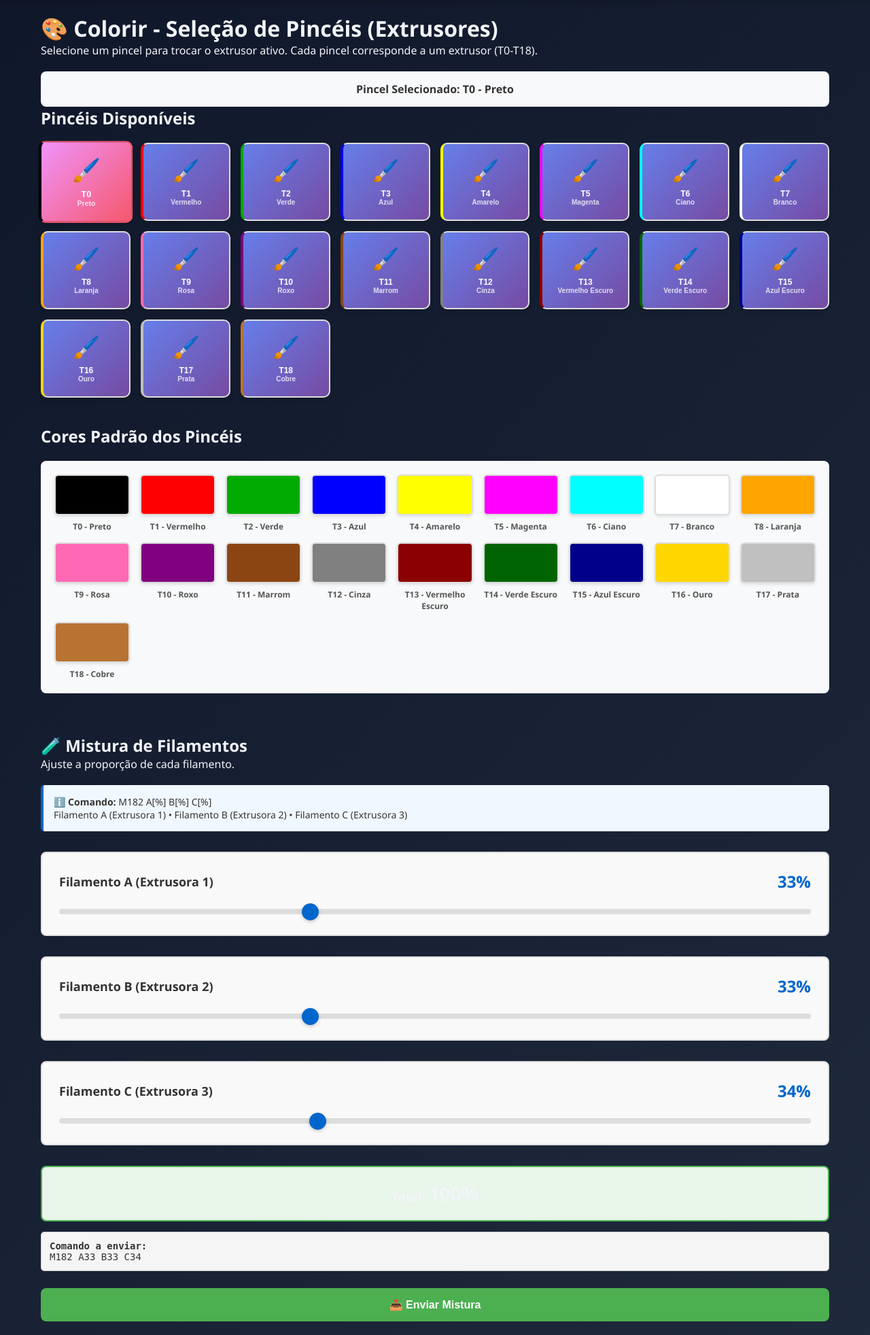
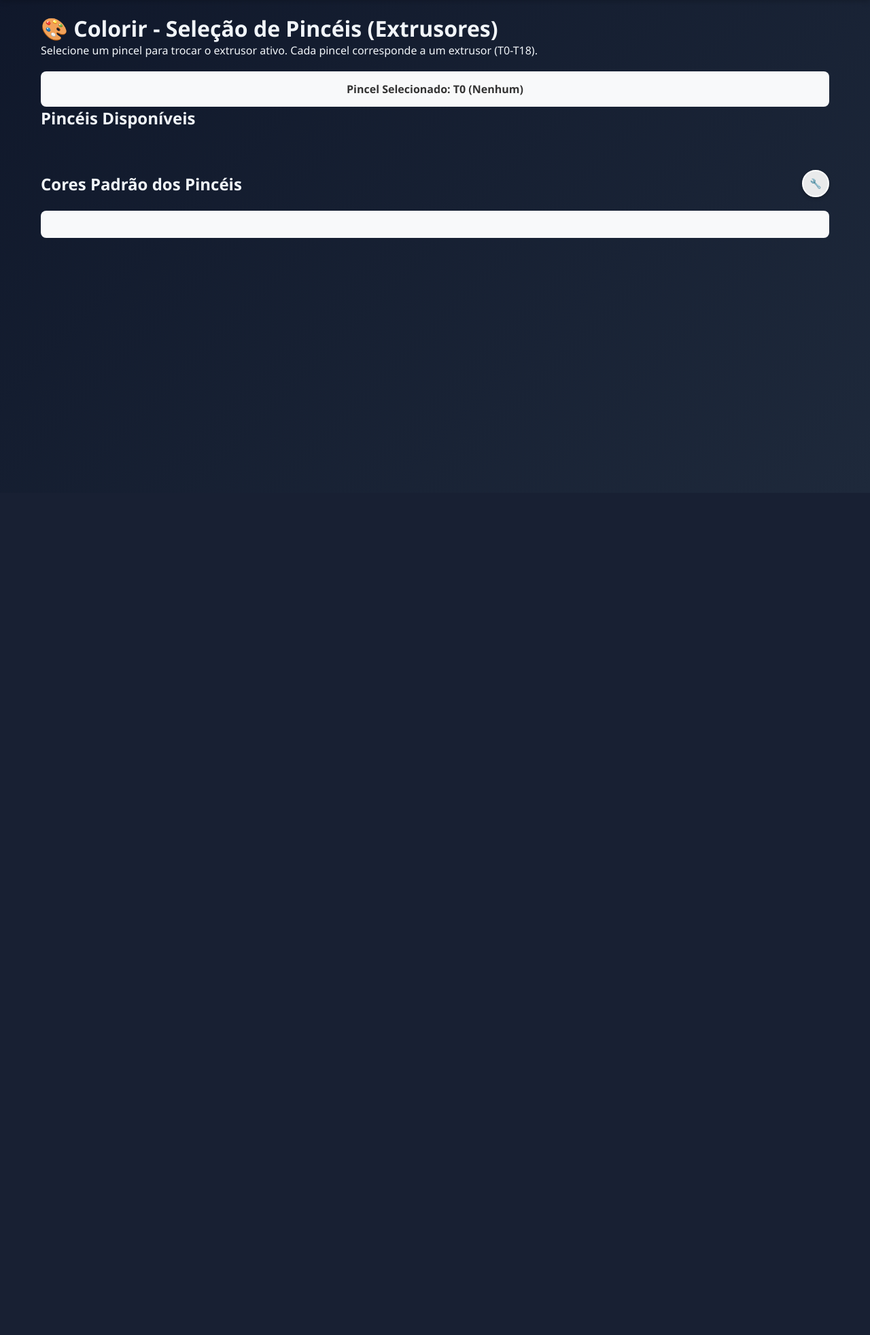
Before and after one commit to tonymichaelb/Chromasistem, a Flask app: page /colorir in a window 1280 px wide. Shown: the part 75-2039 px from the top of the page at 68% size. After the commit the page ends 425 px from the top, so only its background shows below. Run offline with Flask 3, Linux system fonts and the light colour scheme; the visitor is signed in with stand-in values (Sample User, id 1); some libraries are stand-ins or nearby versions.

Commit message:
🔧 Catraca em cada cor padrão + remove seção de mistura duplicada

```diff
--- a/templates/colorir.html
+++ b/templates/colorir.html
@@ -34,6 +34,7 @@
             cursor: pointer;
             transition: all 0.3s ease;
             box-shadow: 0 4px 6px rgba(0, 0, 0, 0.1);
+            position: relative;
         }
 
         .paintbrush-btn:hover {
@@ -56,6 +57,35 @@
             font-size: 12px;
             text-align: center;
             word-break: break-word;
+        }
+
+        /* Bolinha de mistura */
+        .mixture-btn {
+            position: absolute;
+            top: 8px;
+            right: 8px;
+            width: 24px;
+            height: 24px;
+            border-radius: 50%;
+            background: rgba(255, 255, 255, 0.9);
+            border: 2px solid white;
+            cursor: pointer;
+            display: flex;
+            align-items: center;
+            justify-content: center;
+            font-size: 14px;
+            transition: all 0.2s;
+            box-shadow: 0 2px 5px rgba(0, 0, 0, 0.3);
+        }
+
+        .mixture-btn:hover {
+            background: white;
+            transform: scale(1.15);
+            box-shadow: 0 3px 8px rgba(0, 0, 0, 0.4);
+        }
+
+        .mixture-btn:active {
+            transform: scale(0.95);
         }
 
         .status-message {
@@ -114,6 +144,7 @@
             flex-direction: column;
             align-items: center;
             gap: 8px;
+            position: relative;
         }
 
         .color-box {
@@ -342,62 +402,12 @@
 
         <div class="status-message" id="statusMessage"></div>
 
-        <h2 style="margin-top: 40px;">Cores Padrão dos Pincéis</h2>
+        <h2 style="margin-top: 40px; display: flex; justify-content: space-between; align-items: center;">
+            <span>Cores Padrão dos Pincéis</span>
+            <button class="mixture-btn" id="globalMixtureBtn" title="Configurar mistura" style="position: static; width: 40px; height: 40px; margin: 0;">🔧</button>
+        </h2>
         <div class="color-samples" id="colorSamples"></div>
 
-        <!-- SEÇÃO DE MISTURA -->
-        <h2 style="margin-top: 60px;">🧪 Mistura de Filamentos</h2>
-        <p>Ajuste a proporção de cada filamento.</p>
-
-        <div style="background: #f0f8ff; border-left: 4px solid #0066cc; padding: 15px; border-radius: 5px; margin: 20px 0; font-size: 14px; color: #333;">
-            <strong>ℹ️ Comando:</strong> M182 A[%] B[%] C[%]<br>
-            Filamento A (Extrusora 1) • Filamento B (Extrusora 2) • Filamento C (Extrusora 3)
-        </div>
-
-        <div id="filamentControls" style="display: grid; grid-template-columns: 1fr; gap: 30px; margin-top: 30px;">
-            <!-- Filamento A -->
-            <div style="background: #f9f9f9; padding: 25px; border-radius: 8px; border: 2px solid #e0e0e0;">
-                <div style="display: flex; justify-content: space-between; align-items: center; margin-bottom: 15px;">
-                    <span style="font-size: 18px; font-weight: bold; color: #333;">Filamento A (Extrusora 1)</span>
-                    <span style="font-size: 24px; font-weight: bold; color: #0066cc; min-width: 60px; text-align: right;" id="percentA">33%</span>
-                </div>
-                <input type="range" class="filament-slider" id="sliderA" min="0" max="100" value="33" style="width: 100%; height: 8px; border-radius: 5px; background: #ddd; outline: none; -webkit-appearance: none; appearance: none; cursor: pointer;">
-            </div>
-
-            <!-- Filamento B -->
-            <div style="background: #f9f9f9; padding: 25px; border-radius: 8px; border: 2px solid #e0e0e0;">
-                <div style="display: flex; justify-content: space-between; align-items: center; margin-bottom: 15px;">
-                    <span style="font-size: 18px; font-weight: bold; color: #333;">Filamento B (Extrusora 2)</span>
-                    <span style="font-size: 24px; font-weight: bold; color: #0066cc; min-width: 60px; text-align: right;" id="percentB">33%</span>
-                </div>
-                <input type="range" class="filament-slider" id="sliderB" min="0" max="100" value="33" style="width: 100%; height: 8px; border-radius: 5px; background: #ddd; outline: none; -webkit-appearance: none; appearance: none; cursor: pointer;">
-            </div>
-
-            <!-- Filamento C -->
-            <div style="background: #f9f9f9; padding: 25px; border-radius: 8px; border: 2px solid #e0e0e0;">
-                <div style="display: flex; justify-content: space-between; align-items: center; margin-bottom: 15px;">
-                    <span style="font-size: 18px; font-weight: bold; color: #333;">Filamento C (Extrusora 3)</span>
-                    <span style="font-size: 24px; font-weight: bold; color: #0066cc; min-width: 60px; text-align: right;" id="percentC">34%</span>
-                </div>
-                <input type="range" class="filament-slider" id="sliderC" min="0" max="100" value="34" style="width: 100%; height: 8px; border-radius: 5px; background: #ddd; outline: none; -webkit-appearance: none; appearance: none; cursor: pointer;">
-            </div>
-        </div>
-
-        <!-- Total -->
-        <div id="sumTotal" style="background: #e8f5e9; border: 2px solid #4caf50; padding: 20px; border-radius: 8px; margin-top: 30px; text-align: center; font-size: 18px; font-weight: bold;">
-            Total: <span id="sumValue" style="font-size: 28px;">100%</span>
-        </div>
-
-        <!-- Preview do comando -->
-        <div style="background: #f5f5f5; border: 1px solid #ccc; padding: 12px; border-radius: 5px; font-family: monospace; font-size: 14px; margin-top: 15px; color: #333; word-break: break-all;">
-            <strong>Comando a enviar:</strong><br>
-            <span id="commandPreview">M182 A33 B33 C34</span>
-        </div>
-
-        <!-- Botão Enviar -->
-        <button id="sendMixtureBtn" style="width: 100%; margin-top: 25px; padding: 15px; font-size: 16px; font-weight: bold; color: white; background: #4caf50; border: none; border-radius: 8px; cursor: pointer; transition: background 0.3s ease;">📤 Enviar Mistura</button>
-
-        <div class="status-message" id="mixtureStatusMessage"></div>
     </div>
 
     <!-- Modal de Mistura -->
@@ -505,7 +515,11 @@
                 btn.style.borderLeftColor = brush.hex;
                 btn.style.borderLeftWidth = '4px';
 
-                btn.addEventListener('click', () => selectBrush(i));
+                // Clique no pincel = seleciona
+                btn.addEventListener('click', (e) => {
+                    selectBrush(i);
+                });
+
                 grid.appendChild(btn);
             }
         }
@@ -519,13 +533,20 @@
                 const brush = brushColors[i];
                 const sample = document.createElement('div');
                 sample.className = 'color-sample';
+                sample.style.position = 'relative';
                 sample.innerHTML = `
                     <div class="color-box" style="background-color: ${brush.hex};"></div>
                     <div class="color-name">${brush.name}</div>
+                    <button class="color-mixture-btn" title="Configurar mistura">🔧</button>
                 `;
 
-                // Adicionar evento de clique para abrir modal de mistura
-                sample.addEventListener('click', () => openMixtureModal(i));
+                // Adicionar evento de clique na catraca
+                const mixtureBtn = sample.querySelector('.color-mixture-btn');
+                mixtureBtn.addEventListener('click', (e) => {
+                    e.stopPropagation();
+                    openMixtureModal(i);
+                });
+
                 container.appendChild(sample);
             }
         }
```
Also changed, not shown: other parts of templates/colorir.html (+29 -0 lines).
